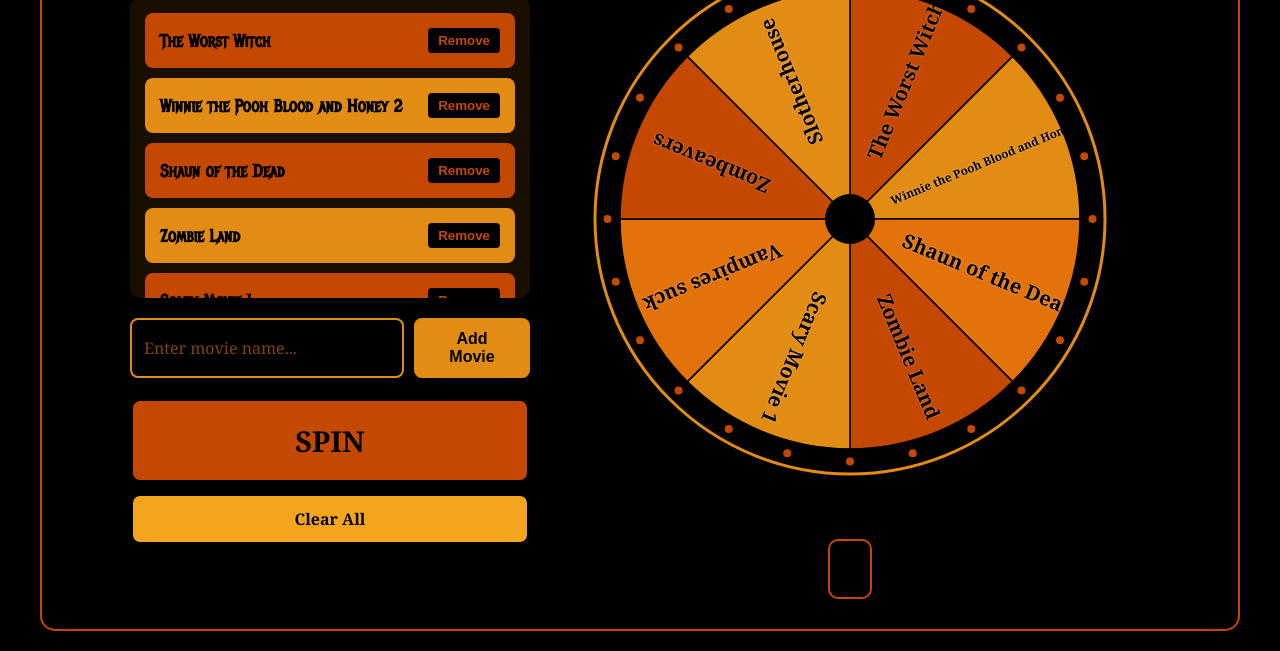
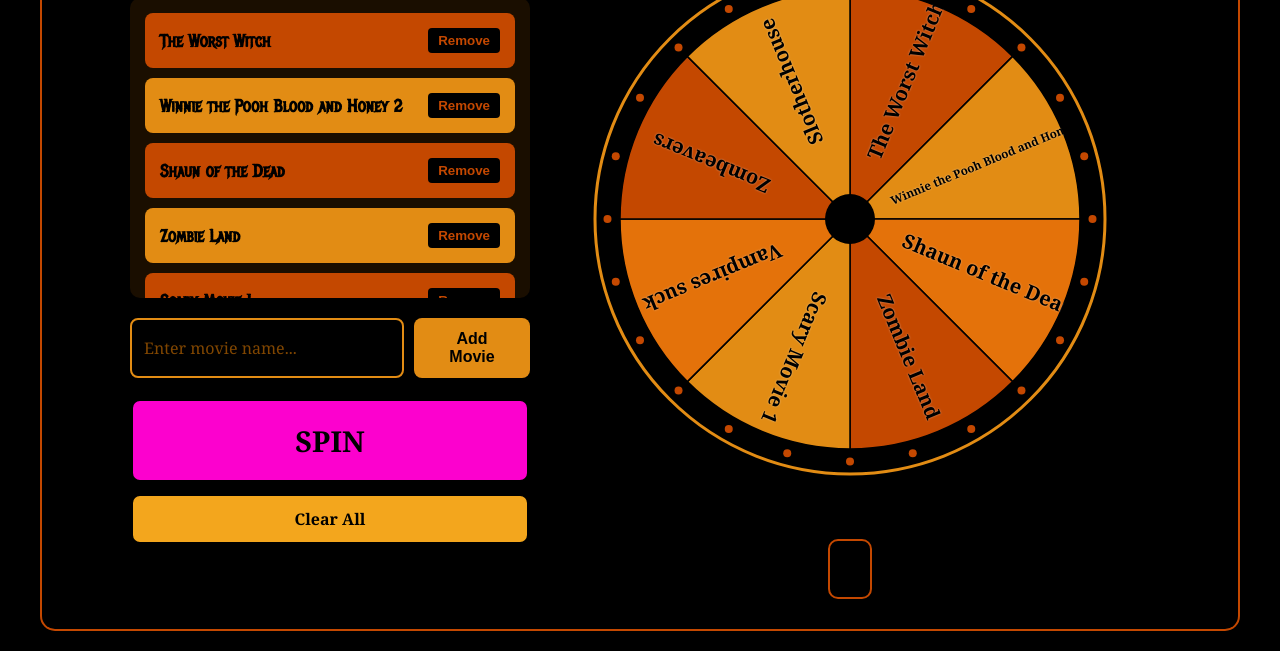
Before and after one commit to troymeury/spin-the-wheel-app, a plain HTML site: page index.html in a window 1280 px wide. Shown: the part 390-1041 px from the top of the page. Drawn offline with Linux system fonts and the light colour scheme.

Commit message:
Button Color

```diff
--- a/style.css
+++ b/style.css
@@ -146,7 +146,7 @@
 .spin-button {
     width: 100%;
     padding: 20px;
-    background: #c44800;
+    background: #fc01ce;
     color: #000;
     border: 3px solid #000;
     border-radius: 10px;
```
